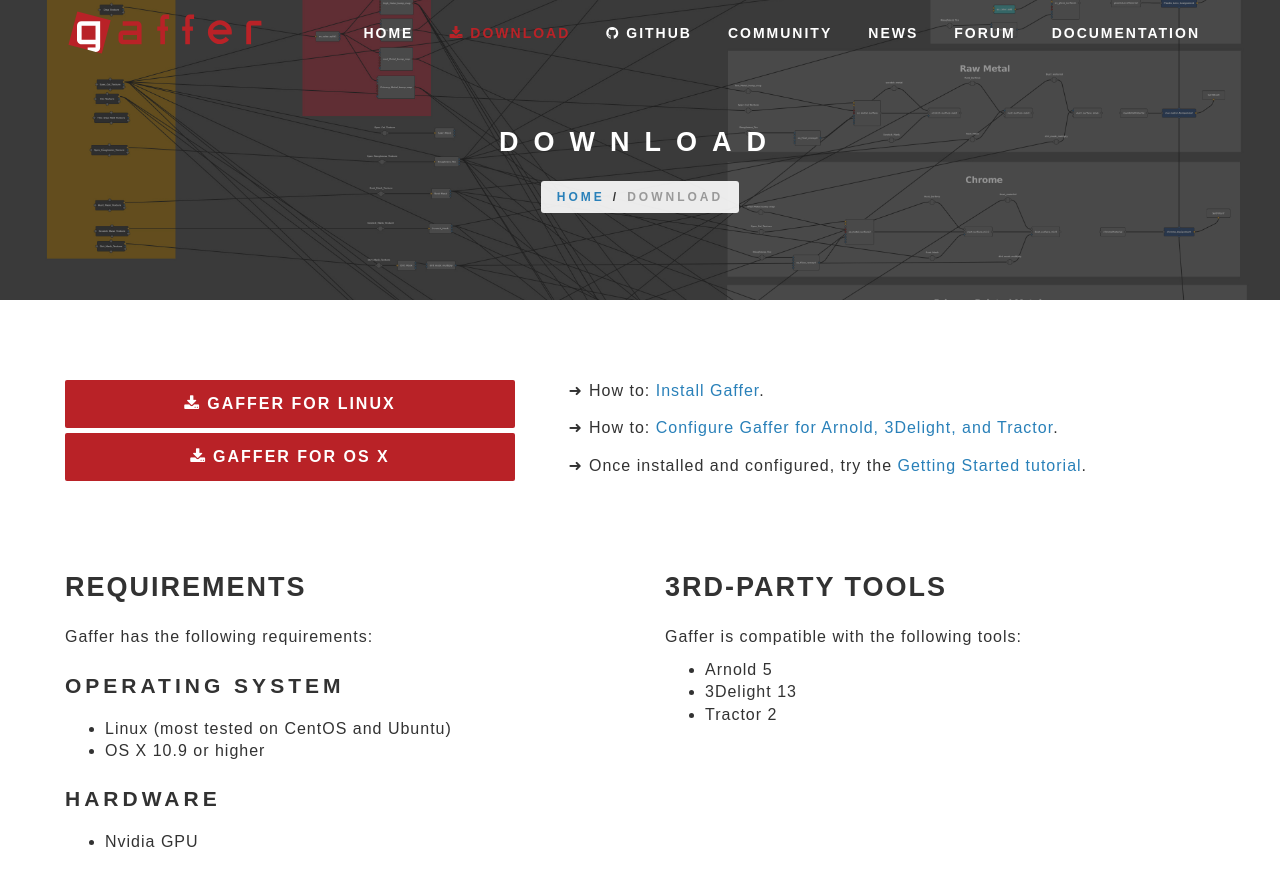
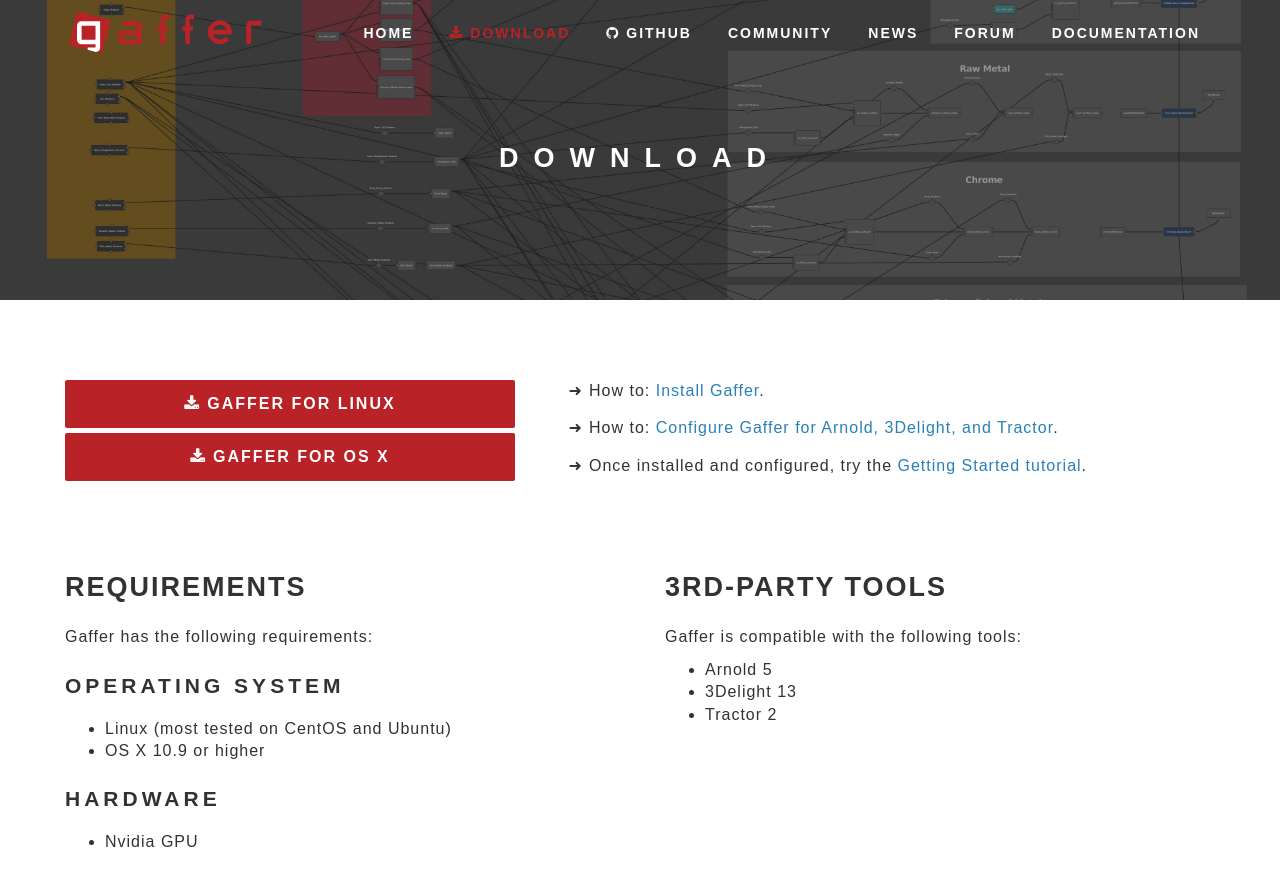
Before and after one commit to GafferHQ/gafferhq.github.io, a Jekyll site: the page built from download.html, in a window 1280 px wide and 900 px high. Shown: the top 886 px of the window. Built offline with Jekyll 4.4.1, drawn with Linux system fonts in a browser that asks for light colours; some web fonts are replaced.

Commit message:
intro.html : Remove breadcrumb, clean up

```diff
--- a/_includes/intro.html
+++ b/_includes/intro.html
@@ -2,10 +2,7 @@
 <section class="inner-intro overlay-dark bg-image" style="background-image: url({{ include.image }}); {{ include.style }}">
     <div class="container">
         <div class="row title">
-            <h2 class="h2" style="color:white">{{ include.title }}</h2>
-            <div class="page-breadcrumb">
-                <a href="{{ site.baseurl }}/index.html">Home</a>/<span>{{ include.title }}</span>
-            </div>
+            <h2 class="h2 white">{{ include.title }}</h2>
         </div>
     </div>
 </section>
```
